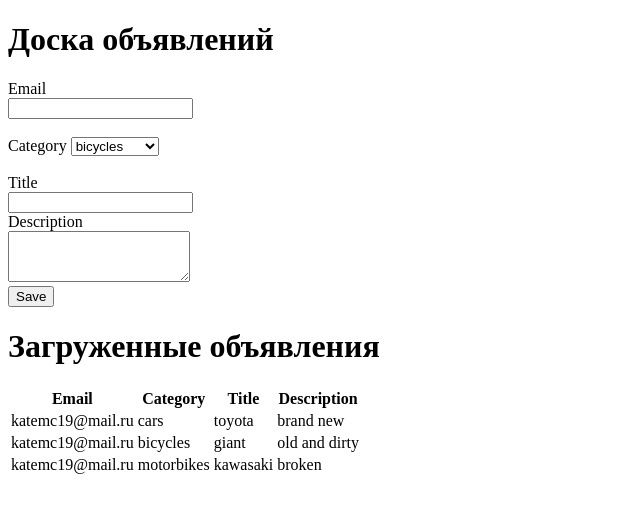
After one commit to MaximKovalevsky/3web, a PHP site: page /task3.php in a window 1280 px wide. The commit adds this page. Shown: the top 513 px of the page, without its empty margins (0-640 px from the left). Run offline with PHP 8.4, Linux system fonts and the light colour scheme.

Commit message:
complete task3 + screen + categories

```diff
--- /dev/null
+++ b/code/categories/bicycles/giant.txt
@@ -0,0 +1,3 @@
+katemc19@mail.ru
+giant
+old and dirty
--- /dev/null
+++ b/code/categories/cars/toyota.txt
@@ -0,0 +1,3 @@
+katemc19@mail.ru
+toyota
+brand new
--- /dev/null
+++ b/code/categories/motorbikes/kawasaki.txt
@@ -0,0 +1,3 @@
+katemc19@mail.ru
+kawasaki
+broken
--- /dev/null
+++ b/code/task3.php
@@ -0,0 +1,74 @@
+<!DOCTYPE html>
+<html lang="en">
+<head>
+    <meta charset="UTF-8">
+    <meta name="viewport" content="width=device-width, initial-scale=1.0">
+    <meta http-equiv="X-UA-Compatible" content="ie=edge">
+    <title>Avito</title>
+</head>
+<body>
+<div id="form">
+    <h1>Доска объявлений</h1>
+    <form action="output.php" method="post">
+        <label for="email">Email</label><br>
+        <input type="email" name="email" required><br><br>
+        <label for="category">Category</label>
+        <select name="category" required>
+            <?php
+            $directoryPath = "./categories/";
+            if (is_dir($directoryPath))
+            {
+                $subdirectories = array_filter(glob($directoryPath . '*'), 'is_dir');
+                foreach ($subdirectories as $subdirectory)
+                {
+                    $name = basename($subdirectory);
+                    echo "<option value=\"$name\">$name</option>";
+                }
+            }
+            ?>
+        </select><br><br>
+        <label for="title">Title</label><br>
+        <input type="text" name="title" required><br>
+        <label for="description">Description</label><br>
+        <textarea rows="3" name="description" required></textarea><br>
+        <input type="submit" value="Save"><br>
+    </form>
+    <h1>Загруженные объявления</h1>
+</div>
+<div id="table">
+    <table>
+        <thead>
+        <th>Email</th>
+        <th>Category</th>
+        <th>Title</th>
+        <th>Description</th>
+        </thead>
+        <?php
+        $categories = ['cars', 'bicycles', 'motorbikes'];
+        foreach ($categories as $category)
+        {
+            $directory = "./categories/$category";
+            if (is_dir($directory))
+            {
+                $files = scandir($directory);
+                foreach ($files as $file)
+                {
+                    if ($file != '.' && $file != '..')
+                    {
+                        $content = file_get_contents("$directory/$file");
+                        $values = explode("\n", $content);
+                        echo "<tbody>";
+                        echo "<td>{$values[0]}</td>";
+                        echo "<td>$category</td>";
+                        echo "<td>{$values[1]}</td>";
+                        echo "<td>{$values[2]}</td>";
+                        echo "</tbody>";
+                    }
+                }
+            }
+        }
+        ?>
+    </table>
+</div>
+</body>
+</html>
```
Also changed, not shown: code/output.php (+19 -8 lines), 1 other file.
